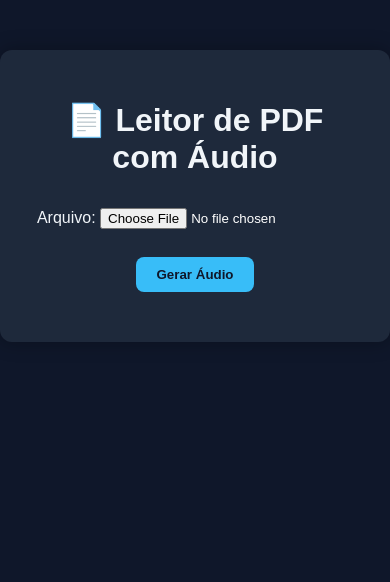
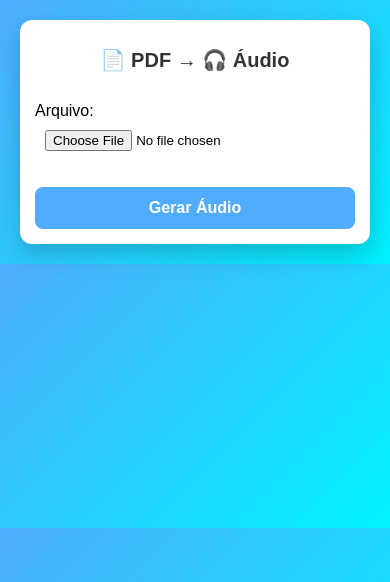
Before and after one commit to Monaliza-Vasconcelos/leitor-pdf-audio, a Django app: page / in a window 390 px wide. Shown: the top 582 px of the page. Run offline with Django 5.2, Linux system fonts and the light colour scheme.

Commit message:
Enviando alterações no html para deixar o layout responsivo

```diff
--- a/core/templates/upload.html
+++ b/core/templates/upload.html
@@ -2,53 +2,53 @@
 <html lang="pt-br">
 <head>
     <meta charset="UTF-8">
-    <title>Leitor de PDF</title>
+    <title>Leitor de PDF com Áudio</title>
+    <meta name="viewport" content="width=device-width, initial-scale=1.0">
 
     <style>
         body {
             font-family: Arial, sans-serif;
-            background: #0f172a;
-            color: #f1f5f9;
+            background: linear-gradient(135deg, #4facfe, #00f2fe);
             margin: 0;
             padding: 0;
         }
 
         .container {
-            max-width: 800px;
-            margin: 50px auto;
-            background: #1e293b;
-            padding: 30px;
+            max-width: 600px;
+            margin: 40px auto;
+            background: white;
+            padding: 20px;
             border-radius: 12px;
-            box-shadow: 0 0 20px rgba(0,0,0,0.3);
+            box-shadow: 0 10px 25px rgba(0,0,0,0.2);
         }
 
-        h1, h3 {
+        h1 {
             text-align: center;
+            color: #333;
         }
 
         form {
-            text-align: center;
-            margin-bottom: 20px;
+            display: flex;
+            flex-direction: column;
+            gap: 10px;
         }
 
         input[type="file"] {
-            margin: 10px 0;
-            color: white;
+            padding: 10px;
         }
 
         button {
-            background: #38bdf8;
+            padding: 12px;
             border: none;
-            padding: 10px 20px;
+            background: #4facfe;
+            color: white;
+            font-weight: bold;
             border-radius: 8px;
-            color: #0f172a;
-            font-weight: bold;
             cursor: pointer;
-            transition: 0.3s;
         }
 
         button:hover {
-            background: #0ea5e9;
+            background: #00c6ff;
         }
 
         audio {
@@ -57,42 +57,44 @@
         }
 
         .texto {
-            background: #020617;
-            padding: 15px;
+            max-height: 200px;
+            overflow-y: auto;
+            background: #f4f4f4;
+            padding: 10px;
             border-radius: 8px;
-            margin-top: 20px;
-            max-height: 300px;
-            overflow-y: auto;
+            margin-top: 15px;
         }
 
-        pre {
-            white-space: pre-wrap;
-            word-wrap: break-word;
+        /* RESPONSIVO */
+        @media (max-width: 600px) {
+            .container {
+                margin: 20px;
+                padding: 15px;
+            }
+
+            h1 {
+                font-size: 20px;
+            }
+
+            button {
+                font-size: 16px;
+            }
         }
-
-        .loader {
-            text-align: center;
-            margin-top: 20px;
-            display: none;
-        }
-
     </style>
 </head>
 <body>
 
 <div class="container">
+    <h1>📄 PDF → 🎧 Áudio</h1>
 
-    <h1>📄 Leitor de PDF com Áudio</h1>
-
-    <form method="post" enctype="multipart/form-data" onsubmit="mostrarLoader()">
+    <form method="POST" enctype="multipart/form-data" onsubmit="mostrarLoading()">
         {% csrf_token %}
-        {{ form }}
-        <br>
+        {{ form.as_p }}
         <button type="submit">Gerar Áudio</button>
     </form>
 
-    <div class="loader" id="loader">
-        ⏳ Gerando áudio, aguarde...
+    <div id="loading" style="display:none; text-align:center; margin-top:10px;">
+        ⏳ Gerando áudio... aguarde
     </div>
 
     {% if audio_url %}
@@ -100,21 +102,24 @@
         <audio controls>
             <source src="{{ audio_url }}" type="audio/mpeg">
         </audio>
+
+        <a href="{{ audio_url }}" download>
+            ⬇️ Baixar áudio
+        </a>
     {% endif %}
 
     {% if texto %}
-        <h3>📖 Texto extraído:</h3>
+        <h3>📄 Texto extraído:</h3>
         <div class="texto">
-            <pre>{{ texto }}</pre>
+            {{ texto }}
         </div>
     {% endif %}
-
 </div>
 
 <script>
-    function mostrarLoader() {
-        document.getElementById("loader").style.display = "block";
-    }
+function mostrarLoading() {
+    document.getElementById("loading").style.display = "block";
+}
 </script>
 
 </body>
```
